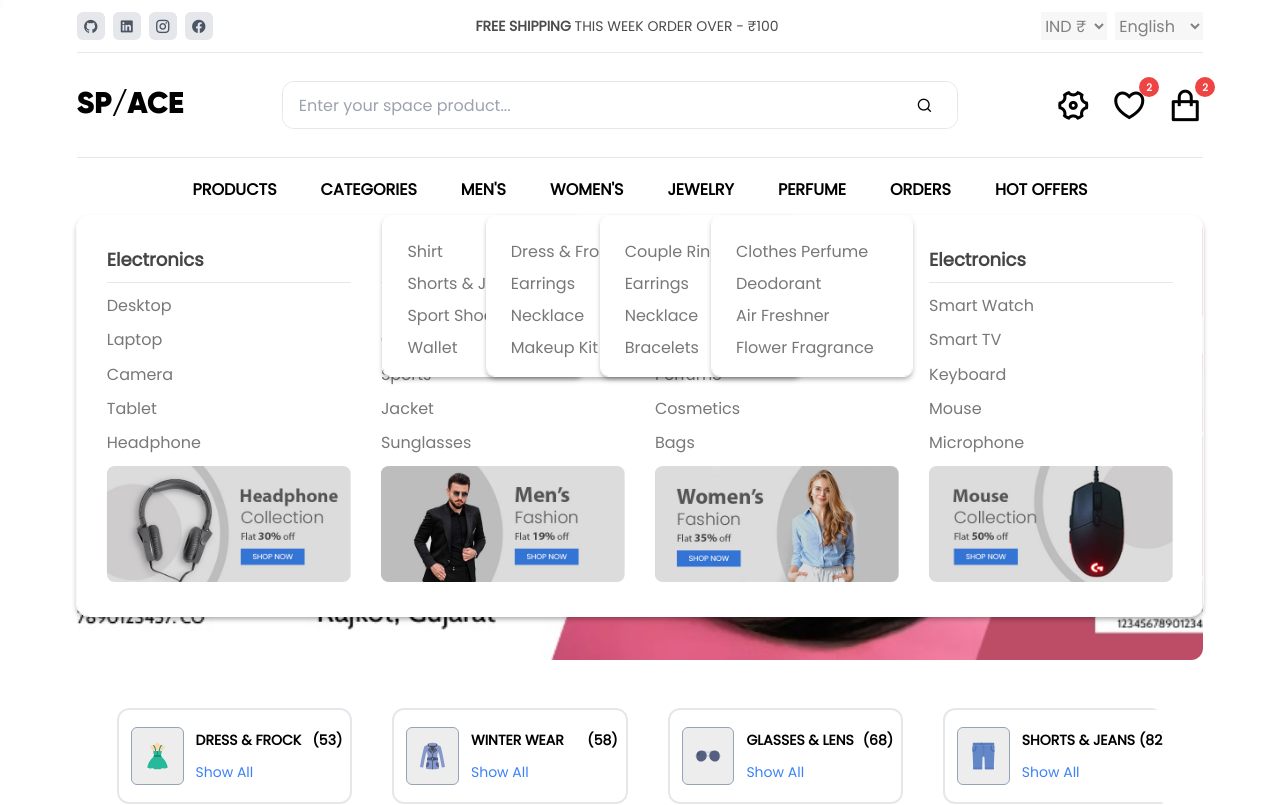
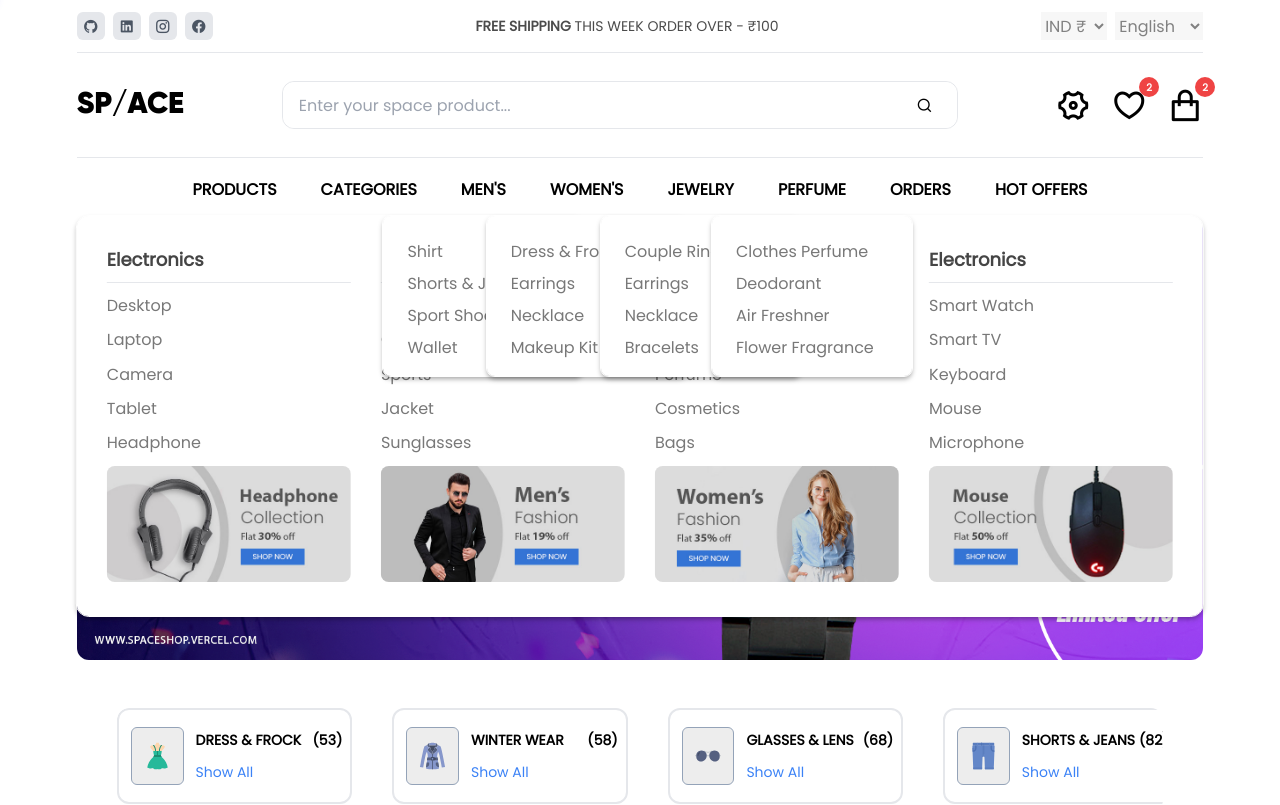
Before and after one commit to Siddhantsingh1230/ShopSpace, a React (Create React App) app: page / in a window 1280 px wide. Shown: the top 805 px of the page. Built offline with nearby package versions, Linux system fonts and the light colour scheme.

Commit message:
added new banner in offer

```diff
--- a/src/index.css
+++ b/src/index.css
@@ -448,10 +448,10 @@ html {
   background-size: cover;
 }
 .offer1 {
-  background-image: url("./assets/images/sale1.jpg");
+  background-image: url("./assets/images/sale2.jpg");
 }
 .offer2 {
-  background-image: url("./assets/images/sale2.jpg");
+  background-image: url("./assets/images/sale1.png");
 }
 .offer3 {
   background-image: url("./assets/images/sale3.jpg");
--- a/src/pages/Settings.jsx
+++ b/src/pages/Settings.jsx
@@ -24,7 +24,9 @@ const Settings = ({ setProgress }) => {
 
   return (
     <>
-      <div className="settingsContainer w-full"></div>
+      <div className="settingsContainer w-full">
+
+      </div>
     </>
   );
 };
```
Also changed, not shown: src/assets/images/sale1.png (added).
